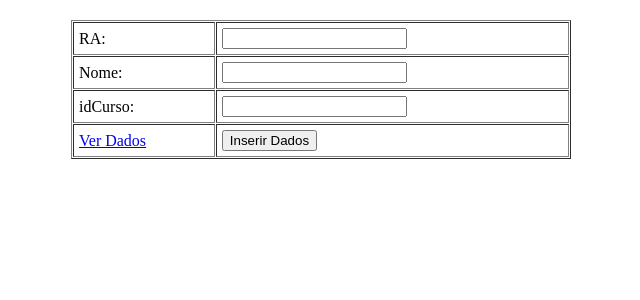
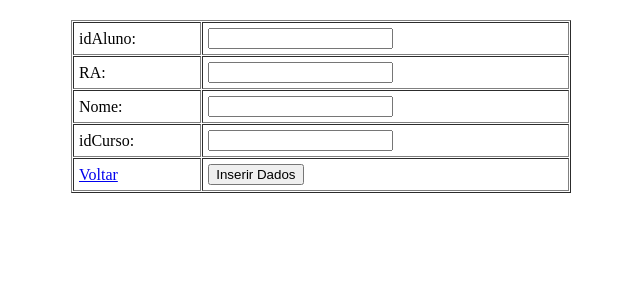
Before and after one commit to felipemeamaral/crud-php, a PHP site: page /insert.php in a window 1280 px wide. Shown: the top 300 px of the page, without its empty margins (319-959 px from the left). Run offline with PHP 8.4, Linux system fonts and the light colour scheme; data comes from the database, SQL or seed files in the repository; both versions use the stored data as it was after the commit.

Commit message:
Corrigido alguns erros de sintaxe

```diff
--- a/db_connect.php
+++ b/db_connect.php
@@ -7,9 +7,9 @@
 
   // Criar tabela alunos e curso caso não exista
 
-$query = "CREATE TABLE IF NOT EXISTS Alunos (idAluno int NOT NULL, ra NUMBER NOT NULL, nome STRING NOT NULL, idCurso NUMBER)";
+$query = "CREATE TABLE IF NOT EXISTS Alunos (idAluno int, ra int, nome STRING, idCurso int)";
 
-$query2 = "CREATE TABLE IF NOT EXISTS Curso (idCurso int NOT NULL, nomeCurso STRING NOT NULL)";
+$query2 = "CREATE TABLE IF NOT EXISTS Curso (idCurso int, nomeCurso STRING)";
 
 $db->exec($query);
 $db->exec($query2);
--- a/delete.php
+++ b/delete.php
@@ -3,10 +3,10 @@
 // Inclui conexão com o banco
 include "db_connect.php";
 
-$id = $_GET['id']; // pega o row id da url
+$idAluno = $_GET['idAluno']; // pega o row id da url
 
 // Preparar para remover os dados de acordo com o rowid
-$query = "DELETE FROM Aluno WHERE rowid=$id";
+$query = "DELETE FROM Aluno WHERE idAluno=$idAluno";
 
 // Executa a query para remover o dado
 if( $db->query($query) ){
--- a/delete_curso.php
+++ b/delete_curso.php
@@ -3,10 +3,10 @@
 // Inclui conexão com o banco
 include "db_connect.php";
 
-$id = $_GET['id']; // pega o row id da url
+$id = $_GET['idCurso']; // pega o row id da url
 
 // Preparar para remover os dados de acordo com o rowid
-$query = "DELETE FROM Curso WHERE rowid=$id";
+$query = "DELETE FROM Cursos WHERE idCurso=$idCurso";
 
 // Executa a query para remover o dado
 if( $db->query($query) ){
--- a/insert.php
+++ b/insert.php
@@ -8,13 +8,13 @@ include "db_connect.php";
 	    include "db_connect.php";
 
 	    // Gets the data from post
-	    $idALuno = $_POST['idAluno'];
+	    $idAluno = $_POST['idAluno'];
 	    $ra = $_POST['ra'];
 	    $nome = $_POST['nome'];
 	    $idCurso = $_POST['idCurso'];
 
 	    // Chama a query com um post
-	    $query = "INSERT INTO Alunos (idAluno, ra, nome, idCurso) VALUES ('$ra', '$nome', '$idCurso')";
+	    $query = "INSERT INTO Alunos (idAluno, ra, nome, idCurso) VALUES ('$idAluno', '$ra', '$nome', '$idCurso')";
 
 	    // Executa a query
 	    // Mostra mensagem de sucesso ou ero ao inserir os dados
@@ -38,6 +38,10 @@ include "db_connect.php";
 
 		<table width="100%" cellpadding="5" cellspacing="1" border="1">
 			<form action="insert.php" method="post">
+      <tr>
+				<td>idAluno:</td>
+				<td><input name="idAluno" type="text"></td>
+			</tr>
 			<tr>
 				<td>RA:</td>
 				<td><input name="ra" type="text"></td>
@@ -51,7 +55,7 @@ include "db_connect.php";
 				<td><input name="idCurso" type="text"></td>
 			</tr>
 			<tr>
-				<td><a href="list.php">Ver Dados</a></td>
+				<td><a href="list.php">Voltar</a></td>
 				<td><input name="enviar_dados" type="submit" value="Inserir Dados"></td>
 			</tr>
 			</form>
--- a/insert_curso.php
+++ b/insert_curso.php
@@ -9,7 +9,7 @@
 	    $nomeCurso = $_POST['nomeCurso'];
 
 	    // Chama a query com um post
-	    $query = "INSERT INTO Curso (idCurso, nomeCurso) VALUES ('$idCurso', '$nomeCurso')";
+	    $query = "INSERT INTO Cursos (idCurso, nomeCurso) VALUES ('$idCurso', '$nomeCurso')";
 
 	    // Executa a query
 	    // Mostra mensagem de sucesso ou ero ao inserir os dados
@@ -41,7 +41,7 @@
 				<td>NomeCurso:</td>
 				<td><input name="nomeCurso" type="text"></td>
 			</tr>
-				<td><a href="list.php">Ver Dados</a></td>
+				<td><a href="list.php">Voltar</a></td>
 				<td><input name="enviar_dados" type="submit" value="Inserir Dados"></td>
 			</tr>
 			</form>
--- a/list.php
+++ b/list.php
@@ -5,6 +5,7 @@ include "db_connect.php";
 
 // faz a query com o rowid
 $query = "SELECT rowid, * FROM Alunos";
+
 
 // Roda a a query e salva o resultado para $resultado
 $resultado = $db->query($query);
@@ -42,7 +43,7 @@ $resultado = $db->query($query);
 	</div>
 
   <div style="width: 500px; margin: 20px auto;">
-		<a href="insert.php">Adicionar Curso</a>
+		<a href="insert_curso.php">Adicionar Curso</a>
 		<table width="100%" cellpadding="5" cellspacing="1" border="1">
 			<tr>
 				<td>idCurso</td>
```
Also changed, not shown: update_curso.php (+8 -18 lines), banco.db.
